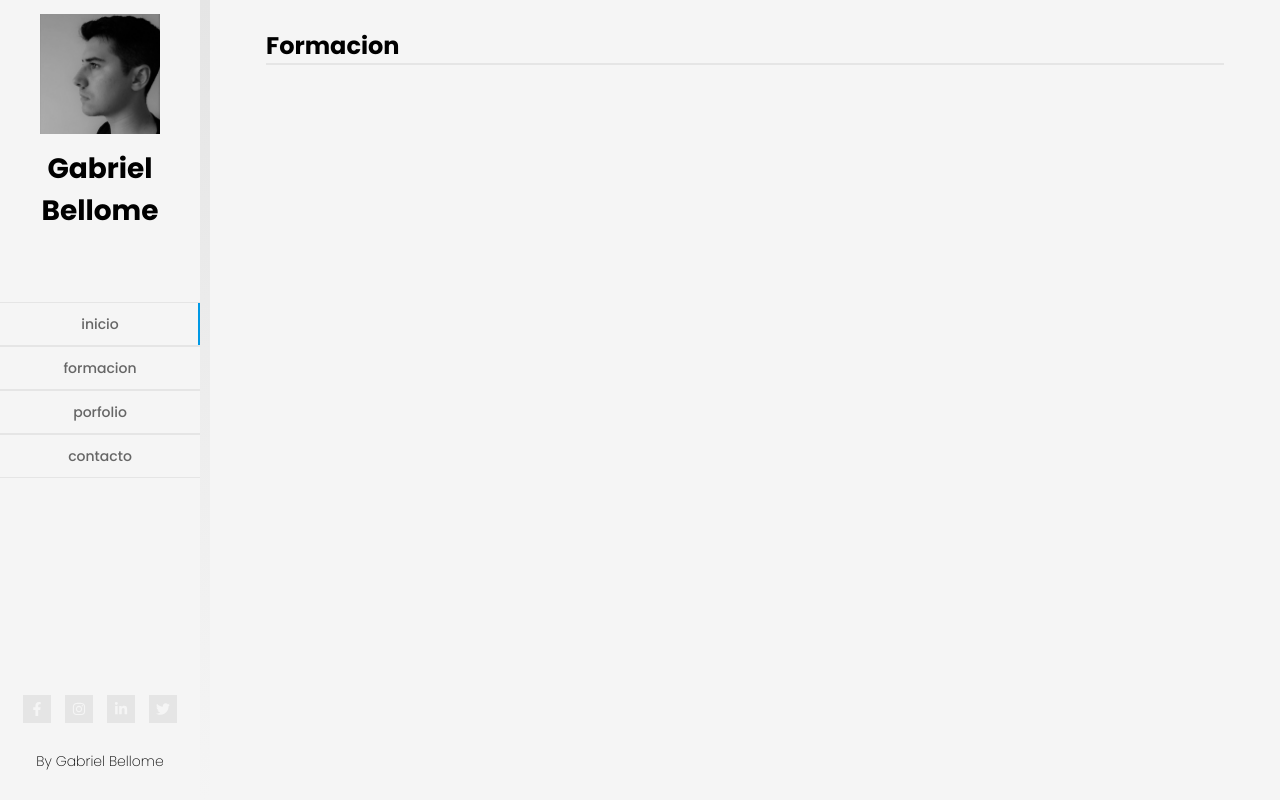
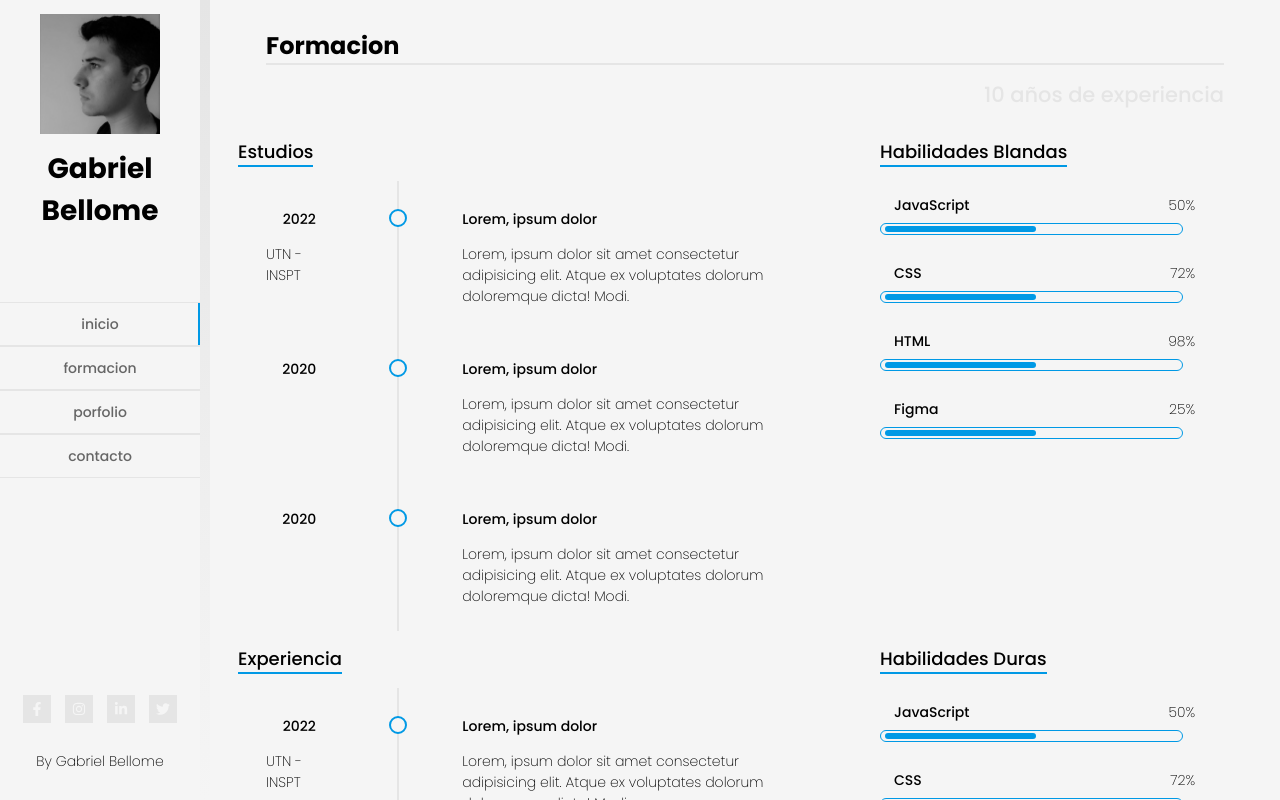
Before and after one commit to gbellome/my-portfolio-test, a React (Create React App) app: page /Formacion in a window 1280 px wide. Built offline with nearby package versions, Linux system fonts and the light colour scheme.

Commit message:
Primera impresion de Formacion

```diff
--- a/src/Components/Sections/Styles/SectionsStyle.css
+++ b/src/Components/Sections/Styles/SectionsStyle.css
@@ -1,6 +1,5 @@
 section {
     width: calc(100vw - 210px);
-    height: 100%;
 
     background: var(--background-ligth);
 
--- a/src/Components/SideBar/Styles/SideBarStyle.css
+++ b/src/Components/SideBar/Styles/SideBarStyle.css
@@ -6,7 +6,7 @@ nav {
 
     background: var(--background-ligth);
 
-    position: absolute;
+    position: fixed;
     top: 0;
     left: 0;
 
--- /dev/null
+++ b/src/Pages/Formacion/Components/Etapa.jsx
@@ -0,0 +1,20 @@
+import React from 'react'
+import './../Styles/EtapaStyle.css'
+
+const Etapa = ({description, place, title, year}) => {
+    return (
+        <div className='Etapa'>
+            <div className="Tiempo">
+                <h5>{year}</h5>
+                <p>{place}</p>
+            </div>
+            <div className="Separador"></div>
+            <div className="Descripcion">
+                <h5 className="TituloDescripcion">{title}</h5>
+                <p className="CuerpoDescripcion">{description}</p>
+            </div>
+        </div>
+    )
+}
+
+export default Etapa
--- /dev/null
+++ b/src/Pages/Formacion/Components/Progreso.jsx
@@ -0,0 +1,16 @@
+import React from 'react'
+import './../Styles/ProgresoStyle.css'
+
+const Progreso = ({progress, tools}) => {
+  return (
+    <div className='Progreso'>
+        <div className="DetalleProgreso">
+            <h5>{tools}</h5>
+            <p>{progress*100}%</p>
+        </div>
+        <div className="BarraProgreso"></div>
+    </div>
+  )
+}
+
+export default Progreso
--- a/src/Pages/Formacion/Formacion.jsx
+++ b/src/Pages/Formacion/Formacion.jsx
@@ -1,10 +1,46 @@
 import React from 'react'
+import './Styles/FormacionStyle.css'
+import Etapa from './Components/Etapa'
+import Progreso from './Components/Progreso'
 
 const Formacion = () => {
   return (
-    <div className="titulo">
-      <h2>Formacion</h2>
-    </div>
+    <>
+      <div className="titulo">
+        <h2>Formacion</h2>
+        <h3>10 años de experiencia</h3>
+      </div>
+      <div className="LineaFormacion">
+        <div className="LineaDeTiempoFormacion">
+          <h4>Estudios</h4>
+          <Etapa year='2022' place='UTN - INSPT' title='Lorem, ipsum dolor' description='Lorem, ipsum dolor sit amet consectetur adipisicing elit. Atque ex voluptates dolorum doloremque dicta! Modi.' />
+          <Etapa year='2020' title='Lorem, ipsum dolor' description='Lorem, ipsum dolor sit amet consectetur adipisicing elit. Atque ex voluptates dolorum doloremque dicta! Modi.' />
+          <Etapa year='2020' title='Lorem, ipsum dolor' description='Lorem, ipsum dolor sit amet consectetur adipisicing elit. Atque ex voluptates dolorum doloremque dicta! Modi.' />
+        </div>
+        <div className="ProgresoFormacion">
+          <h4>Habilidades Blandas</h4>
+          <Progreso tools='JavaScript' progress={0.5}/>
+          <Progreso tools='CSS' progress={0.72}/>
+          <Progreso tools='HTML' progress={0.98}/>
+          <Progreso tools='Figma' progress={0.25}/>
+        </div>
+      </div>
+      <div className="LineaFormacion">
+        <div className="LineaDeTiempoFormacion">
+          <h4>Experiencia</h4>
+          <Etapa year='2022' place='UTN - INSPT' title='Lorem, ipsum dolor' description='Lorem, ipsum dolor sit amet consectetur adipisicing elit. Atque ex voluptates dolorum doloremque dicta! Modi.' />
+          <Etapa year='2020' title='Lorem, ipsum dolor' description='Lorem, ipsum dolor sit amet consectetur adipisicing elit. Atque ex voluptates dolorum doloremque dicta! Modi.' />
+          <Etapa year='2020' title='Lorem, ipsum dolor' description='Lorem, ipsum dolor sit amet consectetur adipisicing elit. Atque ex voluptates dolorum doloremque dicta! Modi.' />
+        </div>
+        <div className="ProgresoFormacion">
+          <h4>Habilidades Duras</h4>
+          <Progreso tools='JavaScript' progress={0.5}/>
+          <Progreso tools='CSS' progress={0.72}/>
+          <Progreso tools='HTML' progress={0.98}/>
+          <Progreso tools='Figma' progress={0.25}/>
+        </div>
+      </div>
+    </>
   )
 }
 
--- /dev/null
+++ b/src/Pages/Formacion/Styles/EtapaStyle.css
@@ -0,0 +1,68 @@
+.Etapa {
+    display: flex;
+    flex-direction: row;
+    align-items: flex-start;
+
+    height: 150px;
+}
+
+.Etapa .Tiempo {
+    display: flex;
+    flex-direction: column;
+    align-items: center;
+
+    gap: 14px;
+
+    padding: 28px 56px 0px;
+    width: 150px;
+}
+
+.Etapa .Tiempo h5 {
+    text-align: center;
+}
+
+.Etapa .Separador {
+    width: 40px;
+
+    position: relative;
+}
+
+.Etapa .Separador::after {
+    content: '';
+
+    display: inline-block;
+
+    position: absolute;
+    top: 28px;
+
+    width: 14px;
+    height: 14px;
+
+    background: var(--background-ligth);
+
+    border: 2px solid var(--primary);
+    border-radius: 50%;
+}
+
+.Etapa .Separador::before {
+    content: '';
+
+    display: inline-block;
+
+    position: absolute;
+    left: 8px;
+
+    width: 2px;
+    height: 150px;
+
+    background: var(--secundary-ligth);
+}
+
+.Etapa .Descripcion {
+    display: flex;
+    flex-direction: column;
+    align-items: flex-start;
+    gap: 14px;
+
+    padding: 28px 56px 14px;
+}
--- /dev/null
+++ b/src/Pages/Formacion/Styles/FormacionStyle.css
@@ -0,0 +1,14 @@
+.LineaFormacion {
+    display: flex;
+    align-items: flex-start;
+
+    width: 100%;
+}
+
+.LineaFormacion .LineaDeTiempoFormacion {
+    display: flex;
+    flex-direction: column;
+    align-items: flex-start;
+
+    width: 60%;
+}
--- /dev/null
+++ b/src/Pages/Formacion/Styles/ProgresoStyle.css
@@ -0,0 +1,57 @@
+.Progreso {
+    display: flex;
+    flex-direction: column;
+    align-items: flex-start;
+    gap: 7px;
+
+    padding: 14px 28px;
+}
+
+.DetalleProgreso {
+    display: flex;
+    flex-direction: row;
+    justify-content: space-between;
+    align-items: center;
+    gap: 171px;
+
+    padding: 0px 14px;
+
+    width: 100%;
+}
+
+.BarraProgreso {
+    width: 100%;
+
+    position: relative;
+}
+
+.BarraProgreso::after {
+    content: '';
+
+    display: block;
+
+    background: var(--background-ligth);
+
+    width: 100%;
+    height: 10px;
+
+    border: 1px solid var(--primary);
+    border-radius: 14px;
+}
+
+.BarraProgreso::before {
+    content: '';
+
+    display: block;
+
+    position: absolute;
+    top: 3px;
+    left: 5px;
+
+    background: var(--primary);
+
+    width: 50%;
+    height: 6px;
+
+    border-radius: 14px;
+}
--- a/src/Pages/Inicio/Inicio.jsx
+++ b/src/Pages/Inicio/Inicio.jsx
@@ -2,7 +2,7 @@ import React from 'react'
 import FotoPerfil from './../../Assets/img/Perfil BN.jpg'
 import Button from './../../Components/General/Components/Button'
 import Funciones from './Components/Funciones'
-import { FaRobot } from "react-icons/fa"
+import { FaRobot, FaPoll, FaPencilAlt, FaLaptopCode } from "react-icons/fa"
 
 import './Styles/InicioStyle.css'
 
@@ -25,11 +25,11 @@ const Inicio = () => {
         <div id="ListadoFunciones">
           <div className="LineaFunciones">
             <Funciones title='RPA' description='Lorem ipsum dolor sit amet consectetur adipisicing elit. Quisquam commodi non recusandae nostrum possimus ullam, maxime nihil inventore numquam ab esse modi' icon={<FaRobot />} />
-            <Funciones title='WebApp' description='Lorem ipsum dolor sit amet consectetur adipisicing elit. Quisquam commodi non recusandae nostrum possimus ullam, maxime nihil inventore numquam ab esse modi' icon={<FaRobot />} />
+            <Funciones title='Business Inteligent' description='Lorem ipsum dolor sit amet consectetur adipisicing elit. Quisquam commodi non recusandae nostrum possimus ullam, maxime nihil inventore numquam ab esse modi' icon={<FaPoll />} />
           </div>
           <div className="LineaFunciones">
-            <Funciones title='Mobile' description='Lorem ipsum dolor sit amet consectetur adipisicing elit. Quisquam commodi non recusandae nostrum possimus ullam, maxime nihil inventore numquam ab esse modi' icon={<FaRobot />} />
-            <Funciones title='Futbol' description='Lorem ipsum dolor sit amet consectetur adipisicing elit. Quisquam commodi non recusandae nostrum possimus ullam, maxime nihil inventore numquam ab esse modi' icon={<FaRobot />} />
+            <Funciones title='Web App' description='Lorem ipsum dolor sit amet consectetur adipisicing elit. Quisquam commodi non recusandae nostrum possimus ullam, maxime nihil inventore numquam ab esse modi' icon={<FaLaptopCode />} />
+            <Funciones title='Web Design' description='Lorem ipsum dolor sit amet consectetur adipisicing elit. Quisquam commodi non recusandae nostrum possimus ullam, maxime nihil inventore numquam ab esse modi' icon={<FaPencilAlt />} />
           </div>
         </div>
       </div>
--- a/src/Styles/RootStyle.css
+++ b/src/Styles/RootStyle.css
@@ -57,6 +57,29 @@
     position: relative;
 
     background: linear-gradient(180deg, var(--secundary-ligth) 0%, var(--background-ligth) 100%);
+
+    overflow-x: hidden;
+}
+
+::-webkit-scrollbar {
+    width: 5px;
+}
+
+::-webkit-scrollbar:hover {
+    width: 8px;
+}
+
+::-webkit-scrollbar-track {
+    background: var(--background-ligth);
+}
+
+::-webkit-scrollbar-thumb {
+    background: var(--secundary-ligth);
+    border-radius: 14px;
+}
+
+::-webkit-scrollbar-thumb:hover {
+    background: var(--disabled-ligth);
 }
 
 h1 {
@@ -93,12 +116,14 @@ h2::after {
 h3 {
     font-style: normal;
     font-size: 21px;
-    font-weight: 600;
+    font-weight: 500;
 
     display: flex;
     justify-content: right;
 
     padding: 14px 56px;
+
+    color: var(--secundary-ligth);
 }
 
 h4 {
```
